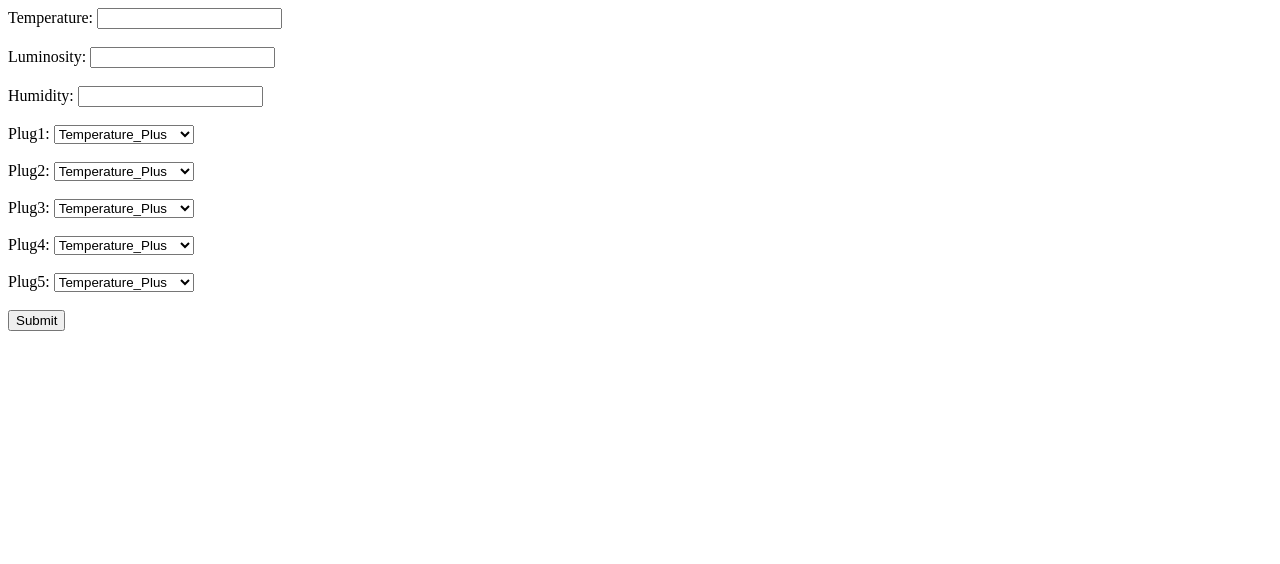
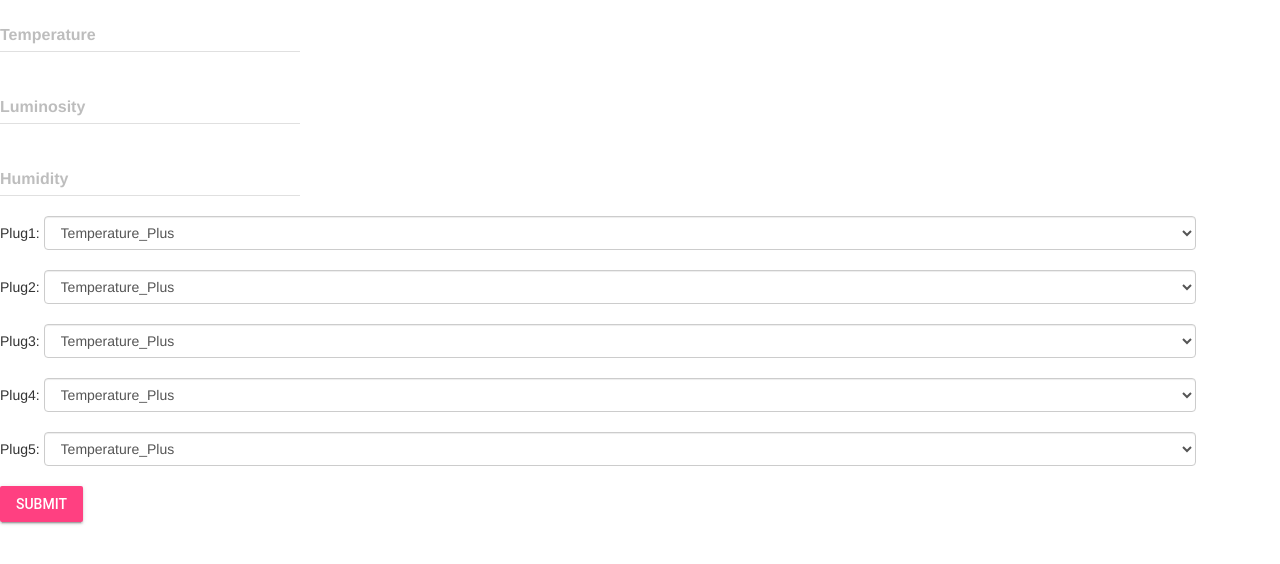
Before and after one commit to yuganksinghal/PowerCore, a website: page index.html in a window 1280 px wide. Drawn offline with nearby package versions, Linux system fonts and the light colour scheme.

Commit message:
oh so pretty

```diff
--- a/index.html
+++ b/index.html
@@ -1,13 +1,78 @@
 <!DOCTYPE html>
 <html>
 <head>
+  <link rel="stylesheet" href="/node_modules/material-design-lite/material.min.css">
+  <script src="/node_modules/material-design-lite/material.min.js"></script>
+  <link rel="stylesheet" href="https://fonts.googleapis.com/icon?family=Material+Icons">
+  <meta name="viewport" content="width=device-width, initial-scale=1.0">
+
+  <!-- Latest compiled and minified CSS -->
+  <link rel="stylesheet" href="https://maxcdn.bootstrapcdn.com/bootstrap/3.3.6/css/bootstrap.min.css" integrity="sha384-1q8mTJOASx8j1Au+a5WDVnPi2lkFfwwEAa8hDDdjZlpLegxhjVME1fgjWPGmkzs7" crossorigin="anonymous">
+
+  <!-- Optional theme -->
+  <link rel="stylesheet" href="https://maxcdn.bootstrapcdn.com/bootstrap/3.3.6/css/bootstrap-theme.min.css" integrity="sha384-fLW2N01lMqjakBkx3l/M9EahuwpSfeNvV63J5ezn3uZzapT0u7EYsXMjQV+0En5r" crossorigin="anonymous">
+
+  <!-- Latest compiled and minified JavaScript -->
+  <script src="https://maxcdn.bootstrapcdn.com/bootstrap/3.3.6/js/bootstrap.min.js" integrity="sha384-0mSbJDEHialfmuBBQP6A4Qrprq5OVfW37PRR3j5ELqxss1yVqOtnepnHVP9aJ7xS" crossorigin="anonymous"></script>
+
 </head>
+
+<style>
+  .form-control{
+    width:90%;
+    display: inline-block;
+    margin-left: auto;
+    margin-right: auto;
+  }
+</style>
 <body>
+
   <form method=POST action="./update">
-    Temperature: <input type="text" name="temperature"><br><br>
-    Luminosity: <input type="text" name="luminosity"><br><br>
-    Humidity: <input type="text" name="humidity"><br><br>
-    Plug1: <select name="plug1option">
+    <!-- Temperature: <input type="text" name="temperature"><br><br> -->
+
+    <!-- Numeric Textfield with Floating Label -->
+  <div class="mdl-textfield mdl-js-textfield mdl-textfield--floating-label">
+    <input class="mdl-textfield__input" type="text" pattern="-?[0-9]*(\.[0-9]+)?" id="temperature" name="temperature">
+    <label class="mdl-textfield__label" for="temperature">Temperature</label>
+    <span class="mdl-textfield__error">Input is not a number!</span>
+  </div>
+  <br>
+
+
+
+    <!-- Luminosity: <input type="text" name="luminosity"><br><br> -->
+
+    <div class="mdl-textfield mdl-js-textfield mdl-textfield--floating-label">
+    <input class="mdl-textfield__input" type="text" pattern="-?[0-9]*(\.[0-9]+)?" id="luminosity" name="luminosity">
+    <label class="mdl-textfield__label" for="luminosity">Luminosity</label>
+    <span class="mdl-textfield__error">Input is not a number!</span>
+  </div>
+  <br>
+
+
+    <!-- Humidity: <input type="text" name="humidity"><br><br> -->
+
+
+    <div class="mdl-textfield mdl-js-textfield mdl-textfield--floating-label">
+    <input class="mdl-textfield__input" type="text" pattern="-?[0-9]*(\.[0-9]+)?" id="humidity" name="humidity">
+    <label class="mdl-textfield__label" for="humidity">Humidity</label>
+    <span class="mdl-textfield__error">Input is not a number!</span>
+  </div>
+  <br>
+
+
+
+    Plug1: <select name="plug1option" class="form-control">
+      <option value="7"> Temperature_Plus </option>
+      <option value="6"> Temperature_Minus </option>
+      <option value="5"> Luminosity_Plus </option>
+      <option value="4"> Luminosity_Minus </option>
+      <option value="3"> Humidity_Plus </option>
+      <option value="2"> Humidity_Minus </option>
+      <option value="1"> On </option>
+      <option value="0"> Off </option>
+    </select><br><br>
+    Plug2: <select name="plug2option" class="form-control">
       <option value="7"> Temperature_Plus </option>
       <option value="6"> Temperature_Minus </option>
       <option value="5"> Luminosity_Plus </option>
@@ -17,7 +82,7 @@
       <option value="1"> On </option>
       <option value="0"> Off </option>
     </select> <br><br>
-    Plug2: <select name="plug2option">
+    Plug3: <select name="plug3option" class="form-control">
       <option value="7"> Temperature_Plus </option>
       <option value="6"> Temperature_Minus </option>
       <option value="5"> Luminosity_Plus </option>
@@ -27,7 +92,7 @@
       <option value="1"> On </option>
       <option value="0"> Off </option>
     </select> <br><br>
-    Plug3: <select name="plug3option">
+    Plug4: <select name="plug4option" class="form-control">
       <option value="7"> Temperature_Plus </option>
       <option value="6"> Temperature_Minus </option>
       <option value="5"> Luminosity_Plus </option>
@@ -37,7 +102,7 @@
       <option value="1"> On </option>
       <option value="0"> Off </option>
     </select> <br><br>
-    Plug4: <select name="plug4option">
+    Plug5: <select name="plug5option" class="form-control">
       <option value="7"> Temperature_Plus </option>
       <option value="6"> Temperature_Minus </option>
       <option value="5"> Luminosity_Plus </option>
@@ -47,17 +112,8 @@
       <option value="1"> On </option>
       <option value="0"> Off </option>
     </select> <br><br>
-    Plug5: <select name="plug5option">
-      <option value="7"> Temperature_Plus </option>
-      <option value="6"> Temperature_Minus </option>
-      <option value="5"> Luminosity_Plus </option>
-      <option value="4"> Luminosity_Minus </option>
-      <option value="3"> Humidity_Plus </option>
-      <option value="2"> Humidity_Minus </option>
-      <option value="1"> On </option>
-      <option value="0"> Off </option>
-    </select> <br><br>
-    <input type="submit">
+    <input type="submit" class="mdl-button mdl-js-button mdl-button--raised mdl-js-ripple-effect mdl-button--accent">
+
   </form>
 </body>
 </html>
--- a/index.js
+++ b/index.js
@@ -22,6 +22,7 @@ sensors.push(b);
 
 app.use(bodyParser.json()); // support json encoded bodies
 app.use(bodyParser.urlencoded({ extended: true })); // support encoded bodies
+app.use("/", express.static(__dirname + '/'));
 
 app.get('/', function(req, res) {
   res.sendFile(__dirname + '/index.html');
@@ -74,7 +75,7 @@ app.get('/off', function(req, res) {
     res.sendStatus(200);
 });
 
-var port = 8080;
+var port = 8081;
 
 var server = app.listen(process.env.PORT || port, function(){
     console.log('Listening on port ' + port);
--- a/package.json
+++ b/package.json
@@ -10,6 +10,8 @@
   "license": "BSD-2-Clause",
   "dependencies": {
     "body-parser": "^1.14.1",
-    "express": "~4.13.3"
+    "bootstrap": "^3.3.6",
+    "express": "~4.13.3",
+    "material-design-lite": "^1.0.6"
   }
 }
```
